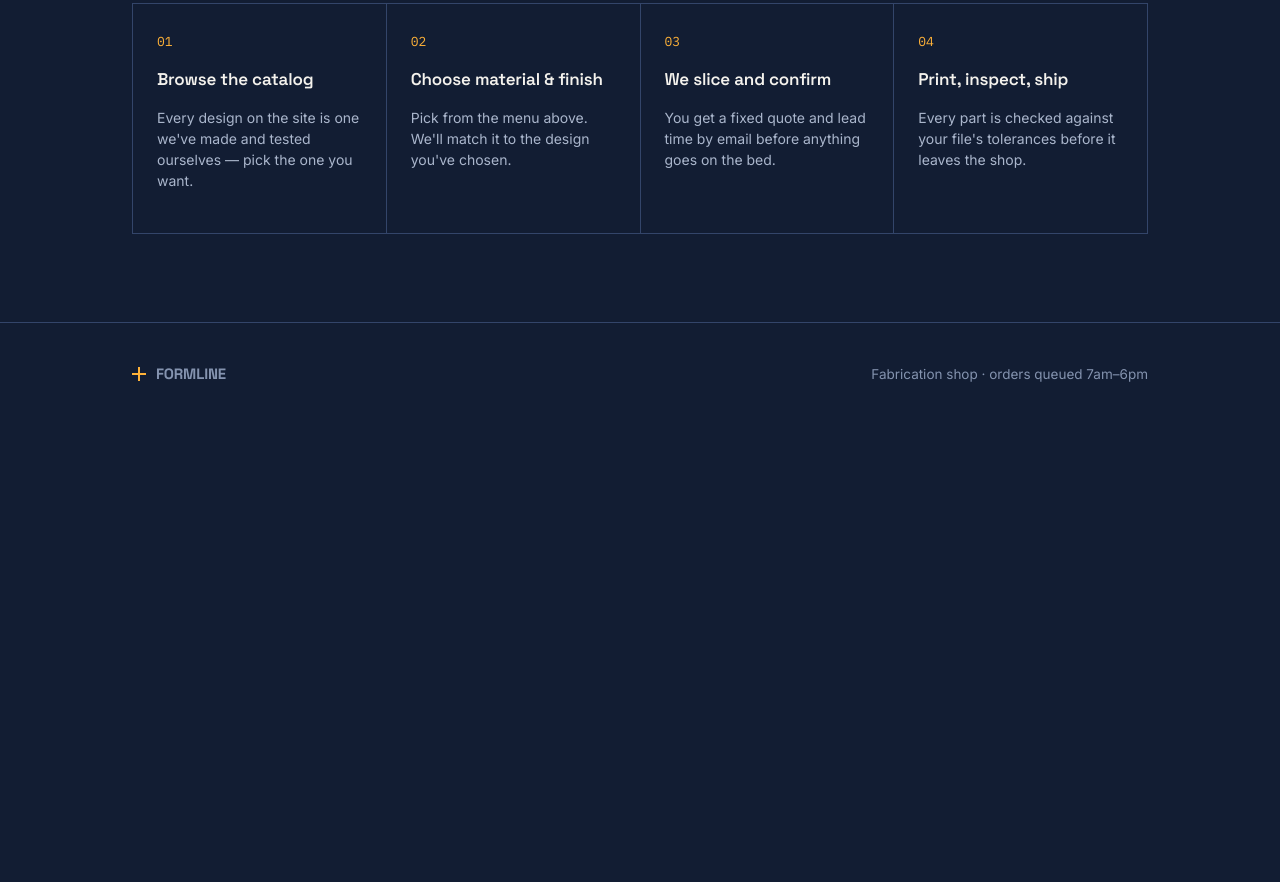
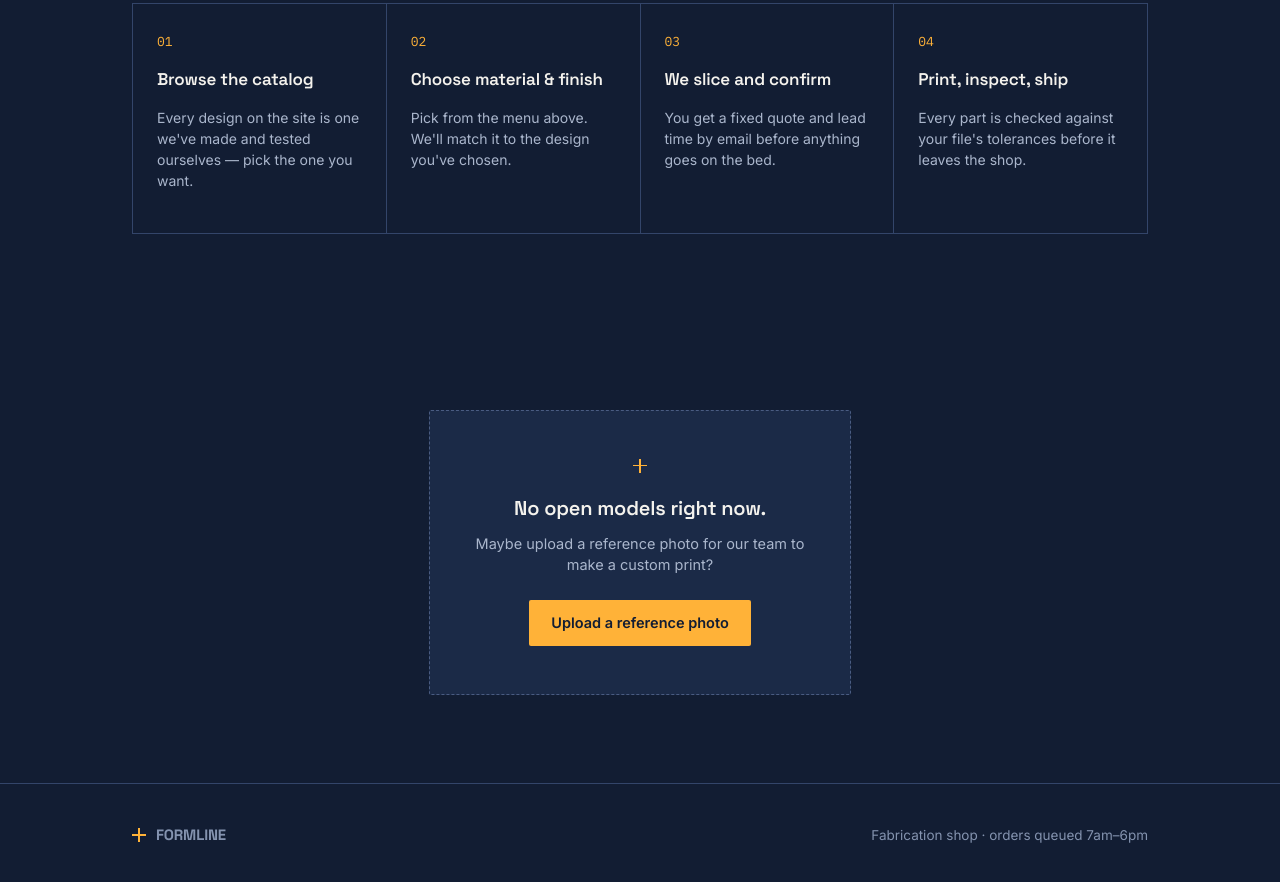
Before and after one commit to aycenanimates/DeezPrintz, a plain HTML site: page index.html in a window 1280 px wide. Shown: the part 1486-2368 px from the top of the page. Before the commit the page ends 1911 px from the top, so only its background shows below. Drawn offline with Linux system fonts and the light colour scheme.

Commit message:
Update index.html

```diff
--- a/index.html
+++ b/index.html
@@ -147,26 +147,26 @@
   }
 
   .empty-state{
-    max-width:520px;
-    border:1px dashed #B8B29C;
-    background:#E5E1D2;
+    max-width:480px;
+    border:1px dashed #4A5C82;
+    background:var(--navy-panel);
     padding:48px 36px;
     text-align:center;
-    margin-bottom:40px;
+    border-radius:2px;
   }
   .empty-state h3{
-    font-size:20px;margin-bottom:10px;color:var(--ink);
+    font-size:20px;margin-bottom:10px;color:var(--white);
   }
   .empty-state p{
-    font-size:14.5px;color:#5A5442;max-width:38ch;margin:0 auto 24px;
+    font-size:14.5px;color:#AAB6CC;max-width:38ch;margin:0 auto 24px;
   }
   .upload-btn{
     display:inline-block;
-    background:var(--ink);color:var(--paper);
+    background:var(--amber);color:var(--navy-deep);
     padding:12px 22px;border-radius:2px;
-    font-size:14.5px;font-weight:500;cursor:pointer;
+    font-size:14.5px;font-weight:600;cursor:pointer;
   }
-  .upload-btn:hover{background:#28395C;}
+  .upload-btn:hover{background:#FFC15C;}
 
   .material-list{}
   .material-row{
@@ -235,6 +235,7 @@
   }
   .btn-order:hover{background:#28395C;}
   .lead-note{font-size:12px;color:#8A836C;margin-top:10px;text-align:center;}
+  #designs .lead-note{color:var(--amber);font-family:'IBM Plex Mono',monospace;}
 
   /* HOW IT WORKS — genuine sequence, numbering earned */
   #how{background:var(--navy-deep);}
@@ -287,7 +288,7 @@
         <h1>Pick a design.<br>Get a part.</h1>
         <p>Choose from our catalog, pick a material off the menu, and we print and ship it. No account, no minimum order, no back-and-forth.</p>
         <div class="hero-actions">
-          <a href="#order" class="btn-primary">Browse designs</a>
+          <a href="#designs" class="btn-primary">Browse designs</a>
           <a href="#how" class="btn-ghost">See how it works</a>
         </div>
       </div>
@@ -366,6 +367,21 @@
         <h3>Print, inspect, ship</h3>
         <p>Every part is checked against your file's tolerances before it leaves the shop.</p>
       </div>
+    </div>
+  </div>
+</section>
+
+<section id="designs">
+  <div class="wrap" style="display:flex;justify-content:center;">
+    <div class="empty-state">
+      <div class="reg" style="margin:0 auto 20px;"></div>
+      <h3>No open models right now.</h3>
+      <p>Maybe upload a reference photo for our team to make a custom print?</p>
+      <label class="upload-btn" for="refPhoto">
+        Upload a reference photo
+        <input type="file" id="refPhoto" accept="image/*" hidden>
+      </label>
+      <div id="refPhotoName" class="lead-note" style="display:none;"></div>
     </div>
   </div>
 </section>
```
